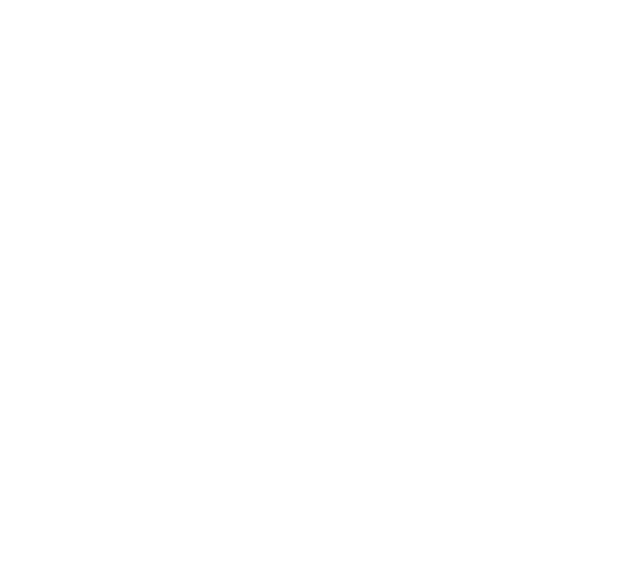
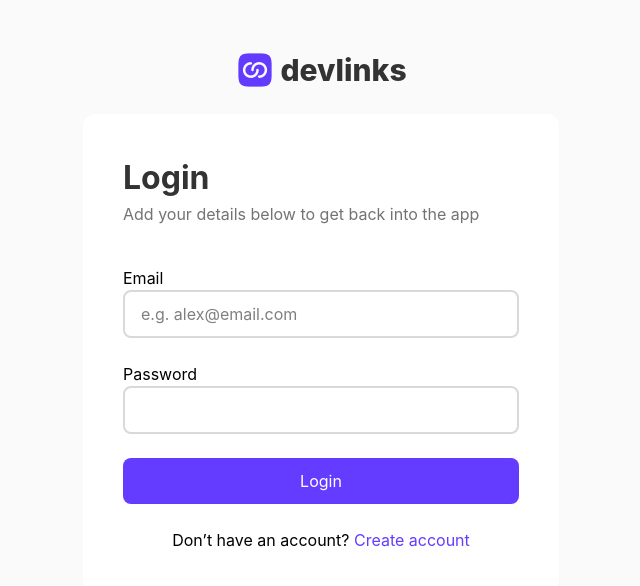
Before and after one commit to famzyjr/linkShare, a React (Vite) app: page /Login in a window 1280 px wide. Shown: the top 586 px of the page, without its empty margins (319-959 px from the left). Built offline with nearby package versions, Linux system fonts and the light colour scheme.

Commit message:
added login page

```diff
--- /dev/null
+++ b/src/components/DeafultLogo.tsx
@@ -0,0 +1,11 @@
+
+import SolarIocn  from '../assets/icons/solar_link-circle-bold.png'
+const DeafultLogo = () => {
+  return (
+    <div>
+     <img src={SolarIocn} alt="" srcset="" />
+    </div>
+  )
+}
+
+export default DeafultLogo
--- /dev/null
+++ b/src/components/Text.tsx
@@ -0,0 +1,14 @@
+interface TextProps{
+text:string;
+}
+
+
+const Text = ({text}:TextProps) => {
+  return (
+    <div>
+    <h1 className="text-[#333333] font-extrabold text-3xl">{text}</h1>
+    </div>
+  )
+}
+
+export default Text
--- a/src/index.css
+++ b/src/index.css
@@ -1 +1,18 @@
 @import "tailwindcss";
+
+body{
+margin: 0;
+padding: 0;
+box-sizing: border-box;
+background-color:#FAFAFA;
+}
+
+input {
+    /* Syntax: width | style | color */
+    padding: 12px 16px;
+    border-radius: 8px;
+    border: 2px solid #D9D9D9;
+    width: 396px;
+    height: 48px;
+    outline: none; /* Keeps the browser from overriding your style on click */
+}
--- a/src/pages/auth/Login.tsx
+++ b/src/pages/auth/Login.tsx
@@ -1,10 +1,45 @@
+import DeafultLogo from "../../components/DeafultLogo"
+import Text from "../../components/Text"
+const Login = () => {
+  return (
+    <>
+      <div className="flex justify-center items-center m-12.5">
+        <div className="flex flex-col gap-6">
+          <div className="flex justify-center items-center gap-1.25">
+            <DeafultLogo />
+            <Text text="devlinks" />
+          </div>
+
+          <div className="login_con bg-[#FFFFFF] w-full h-full rounded-xl p-5   flex flex-col gap-8 ">
+           <div className="flex flex-col m-5 gap-10">
+             <div>
+              <h2 className="font-bold text-[32px] text-[#333333]">Login</h2>
+              <p className="font-normal text-[16px] text-[#737373]">Add your details below to get back into the app</p>
+              </div>
+
+            <div className="flex flex-col gap-6">
+              <div className="flex flex-col">
+                <label  htmlFor="email">Email</label>
+                <input type="text" placeholder="e.g. alex@email.com" id="email"/>
+              </div>
+
+              <div className="flex flex-col">
+                <label htmlFor="password">Password</label>
+                <input type="text" />
+              </div>
+              <button className="bg-[#633CFF] rounded-lg w-99 h-11.5 text-[#FFFFFF]">Login</button>
+              <div className="text-center">
+           <span className="text-[16px] font-normal">Don’t have an account? <button className=" text-[#633CFF]">Create account</button></span>
+              </div>
+
+            </div>
+           </div>
+          </div>
 
 
-const Login = () => {
-  return (
-    <div>
-
-    </div>
+        </div>
+      </div>
+    </>
   )
 }
 
```
